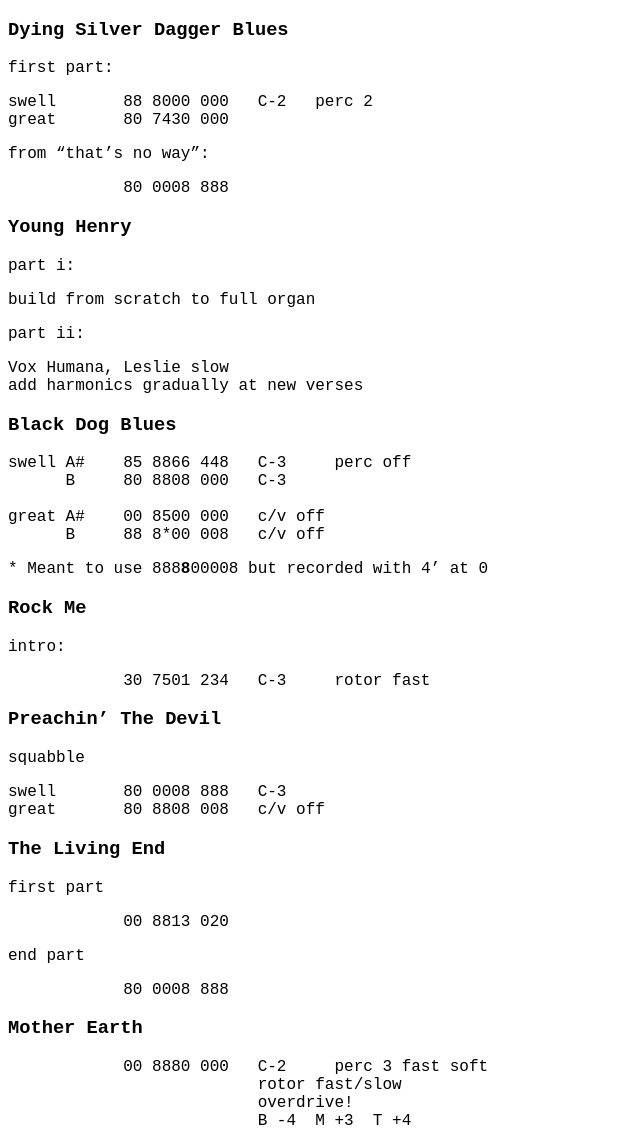
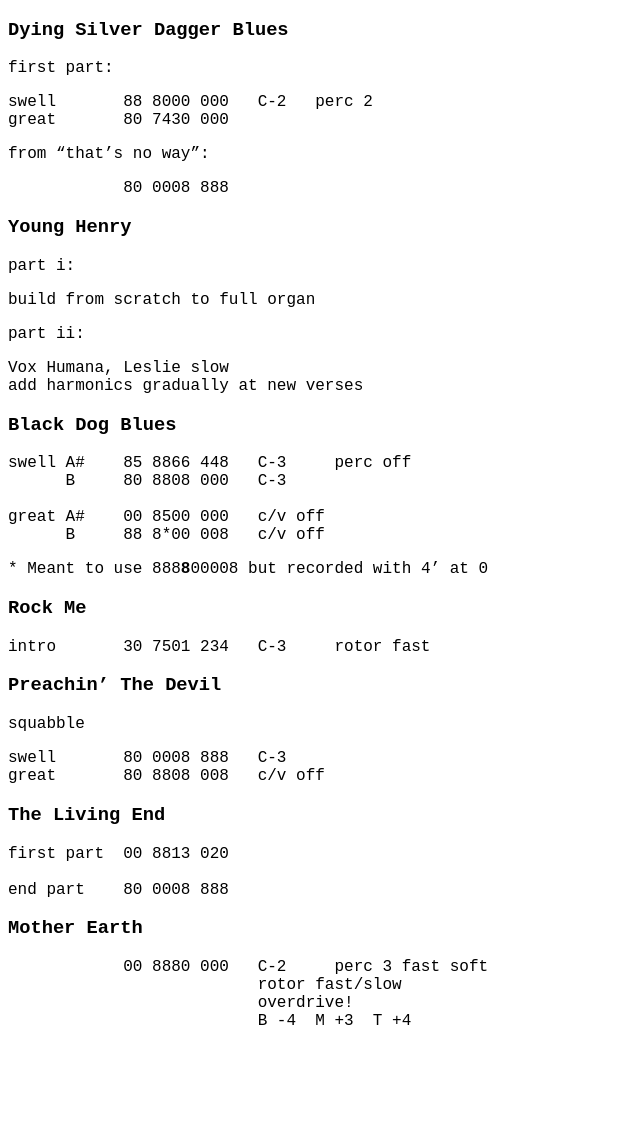
Before and after one commit to popempire/popempire.github.io, a Jekyll site: the page built from songs/hammond-reg-llotbw.md, in a window 1280 px wide. Shown: the whole page, without its empty margins (0-640 px from the left). Built offline with Jekyll 4.4.1, drawn with Linux system fonts in a browser that asks for light colours; our own code applies the rules of GitHub Pages for plain Markdown files; after the commit the page ends 1046 px from its top, so only the background shows below that.

```diff
--- a/songs/hammond-reg-llotbw.md
+++ b/songs/hammond-reg-llotbw.md
@@ -49,13 +47,9 @@ squabble
 
 ### The Living End ###
 
-first part
+    first part  00 8813 020
 
-                00 8813 020
-
-end part
-
-                80 0008 888
+    end part    80 0008 888
 
 ### Mother Earth ###
 
```
Also changed, not shown: other parts of songs/hammond-reg-llotbw.md (+1 -3 lines).
